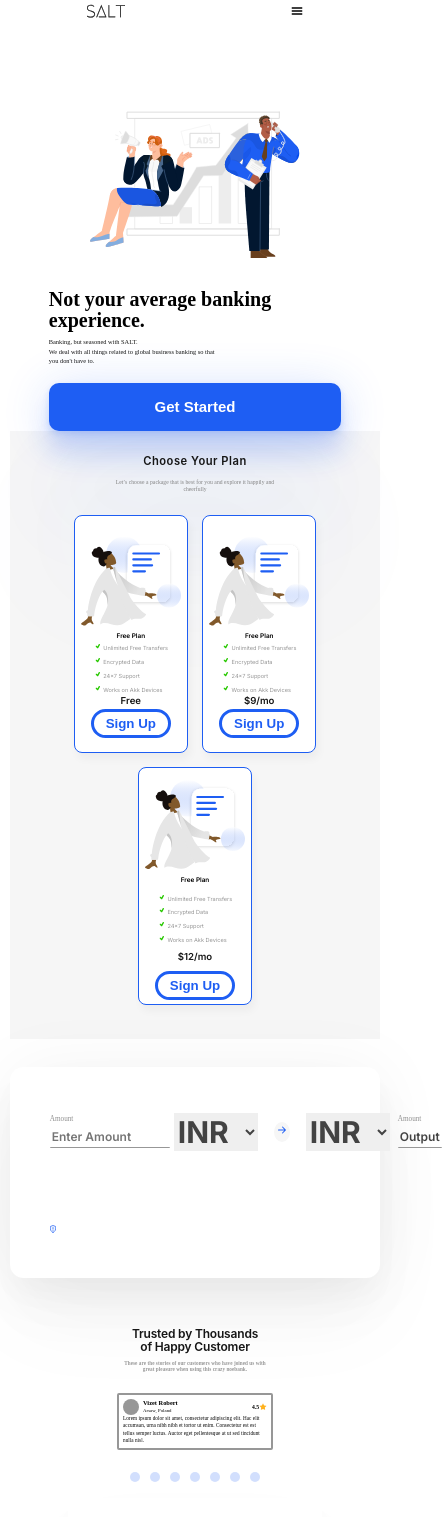
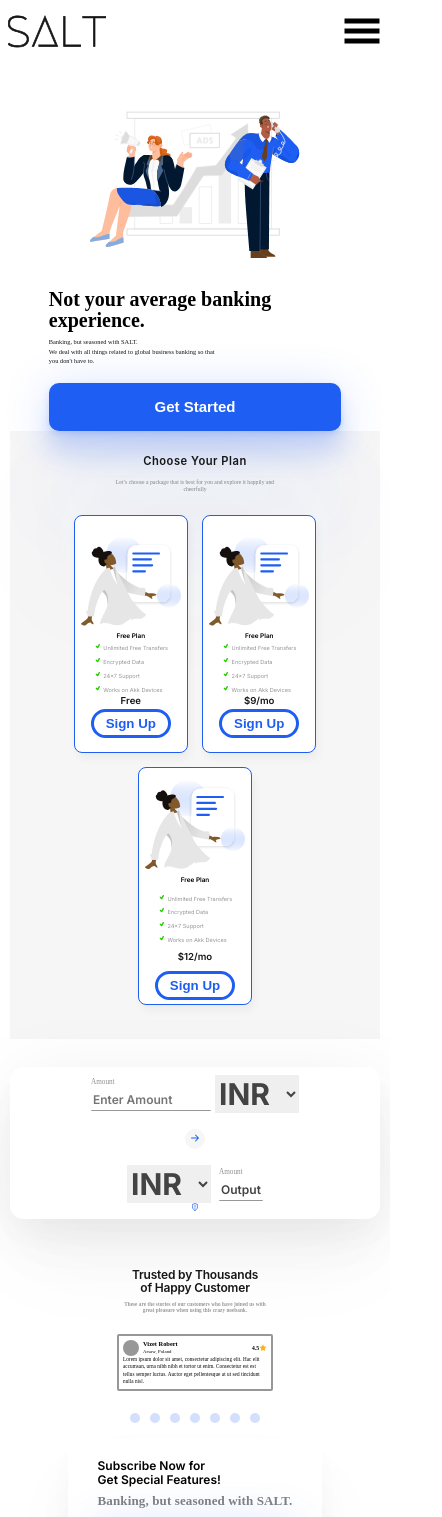
Before and after one commit to rkapoor10/salt-landing-page, a React (Create React App) app: page / in a window 390 px wide. Shown: the top 1517 px of the page, 442 px wide, since content can reach past the window. Built offline with nearby package versions, Linux system fonts and the light colour scheme; a small style sheet from the web is missing.

Commit message:
updated: basic css

```diff
--- a/src/components/currencyConvertor/CurrencyConvertor.css
+++ b/src/components/currencyConvertor/CurrencyConvertor.css
@@ -112,3 +112,15 @@ input::-webkit-inner-spin-button {
 .input-group input[type=number] {
   -moz-appearance: textfield;
 }
+
+@media only screen and (max-width: 800px){
+  .currency-convertor-container{
+    height:fit-content;
+  }
+  .convertor-container{
+    flex-direction: column;
+  }
+  .conversion-rate{
+    margin: auto;
+  }
+}
--- a/src/components/footer/Footer.css
+++ b/src/components/footer/Footer.css
@@ -59,7 +59,7 @@ div:nth-child(3) {
   .footer-container {
     flex-direction: column;
     gap: 2rem;
-    margin-top: 45vh;
+    margin-top: 55vh;
     align-items: baseline;
     max-width: 70%;
   }
--- a/src/components/navbar/Navbar.css
+++ b/src/components/navbar/Navbar.css
@@ -58,26 +58,35 @@
   color: var(--primary-color);
 }
 
-.hamburger-icon{
+.hamburger-icon {
   display: none;
   font-size: 3rem;
   cursor: pointer;
 }
 
-.carpet-bg{
-  position:fixed;
-  inset:0;
+.carpet-bg {
+  position: fixed;
+  inset: 0;
   z-index: 7;
   height: 100vh;
   width: 100vw;
   background-color: rgba(0, 0, 0, 0.5);
 }
 
-@media only screen and (max-width: 800px){
-  .menu-options{
+@media only screen and (max-width: 800px) {
+  .navbar {
+    justify-content: space-between;
+    padding: 1rem 2rem;
+  }
+  .menu-options {
     display: none;
   }
-  .hamburger-icon{
+  .hamburger-icon {
     display: block;
+    font-size: 10rem;
+  }
+  .logo {
+    width: 24.6rem;
+    height: 13.4rem;
   }
 }
```
